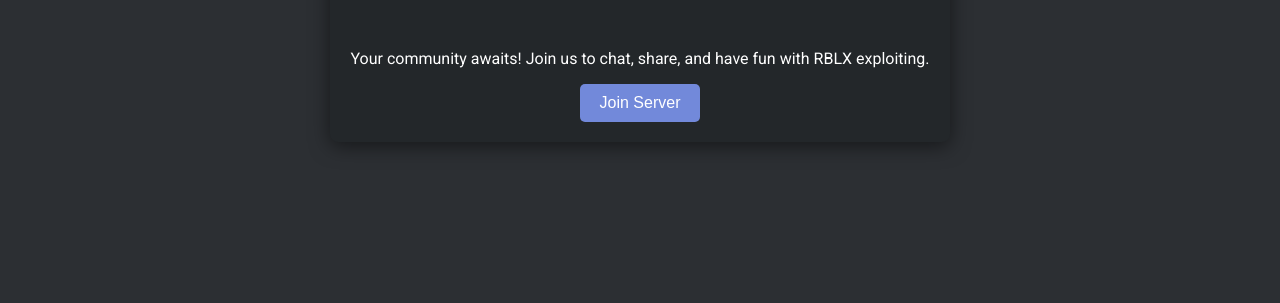
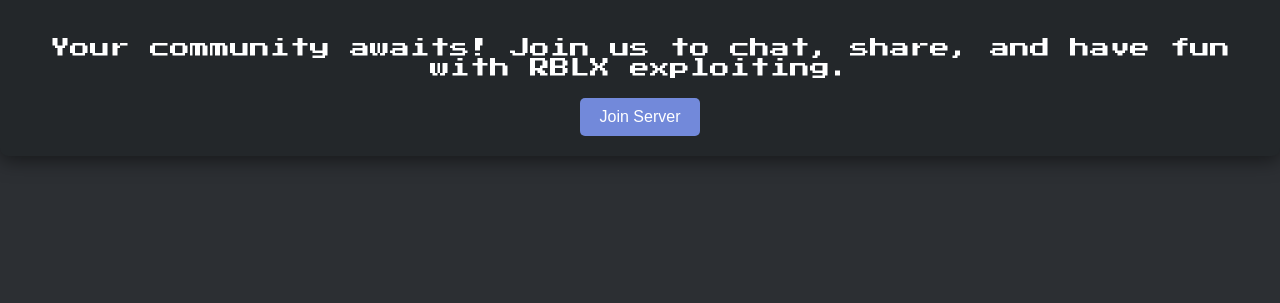
Before and after one commit to John142-dot/dcinv.source, a plain HTML site: page index.html in a window 1280 px wide. Shown: the part 497-800 px from the top of the page. Drawn offline with Linux system fonts and the light colour scheme.

Commit message:
Update index.html

```diff
--- a/index.html
+++ b/index.html
@@ -5,6 +5,7 @@
     <meta name="viewport" content="width=device-width, initial-scale=1.0">
     <title>Discord Invitation</title>
     <link href="https://fonts.googleapis.com/css2?family=Roboto:wght@400;700&display=swap" rel="stylesheet">
+    <link href="https://fonts.googleapis.com/css2?family=Press+Start+2P&display=swap" rel="stylesheet"> <!-- Add custom font -->
     <style>
         body {
             background-color: #2c2f33;
@@ -38,6 +39,10 @@
             -webkit-text-fill-color: transparent;
             font-size: 24px;
         }
+        .rblx-desc {
+            font-family: 'Press Start 2P', cursive; /* Use the custom font */
+            font-size: 20px; /* Adjust size as needed */
+        }
         .button {
             background-color: #7289da; /* Discord Blue */
             border: none;
@@ -65,7 +70,7 @@
     <div class="ui-background" id="content">
         <img src="https://cdn.prod.website-files.com/625fe439fb70a9d901e138ab/648c1a09c6a80c200fa95349_628c05f2e63f068e62b96336_Discord%20Author%20Black.png" alt="Discord Logo">
         <h1 class="gradient-text">Welcome to Discord UI Clone</h1>
-        <p>Your community awaits! Join us to chat, share, and have fun with RBLX exploiting.</p>
+        <p class="rblx-desc">Your community awaits! Join us to chat, share, and have fun with RBLX exploiting.</p>
 
         <!-- Replace the URL below with your actual Discord invite link -->
         <a href="https://discord.gg/qbtukq7rHY" target="_blank">
```
